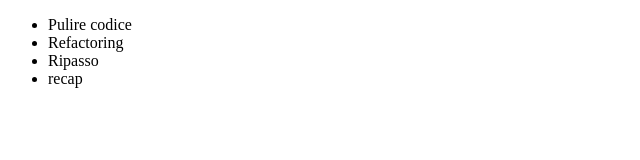
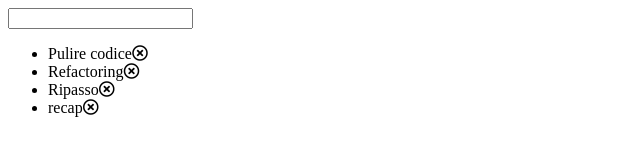
Before and after one commit to Alfredloz/vue-todolist, a plain HTML site: page index.html in a window 1280 px wide. Shown: the whole page, without its empty margins (0-640 px from the left). Drawn offline with nearby package versions, Linux system fonts and the light colour scheme.

Commit message:
primo tentativo inserimento task

```diff
--- a/assets/js/main.js
+++ b/assets/js/main.js
@@ -17,5 +17,13 @@ let app = new Vue({
             'Ripasso',
             'recap'
         ],
+        document: document.getElementById('insert').value,
+    },
+    methods:{
+        insertTask(){
+            this.taskList.push(this.document);
+            console.log(this.taskList);
+
+        }
     }
 });
--- a/index.html
+++ b/index.html
@@ -3,15 +3,17 @@
 <head>
     <link rel="stylesheet" href="./assets/css/style.css">
     <link rel="stylesheet" href="https://use.fontawesome.com/releases/v5.15.1/css/all.css" integrity="sha384-vp86vTRFVJgpjF9jiIGPEEqYqlDwgyBgEF109VFjmqGmIY/Y4HV4d3Gp2irVfcrp" crossorigin="anonymous">
-    <meta charset="UTF-8">
     <meta name="viewport" content="width=device-width, initial-scale=1.0">
     <title>TODO LIST</title>
 </head>
 <body>
     <div id="app">
+        <input id="insert" type="text" @keyup.13="insertTask" value="">
         <ul id="to_do">
-            <li v-for="tasks in taskList" v-text="tasks"><i class="far fa-times-circle"></i></li>
+            <li v-for="task in taskList">{{task}}<i class="far fa-times-circle"></i> </li>
+
         </ul>
+
     </div>
     <!-- js & library vue -->
     <script src="https://cdn.jsdelivr.net/npm/vue@2/dist/vue.js"></script>
```
